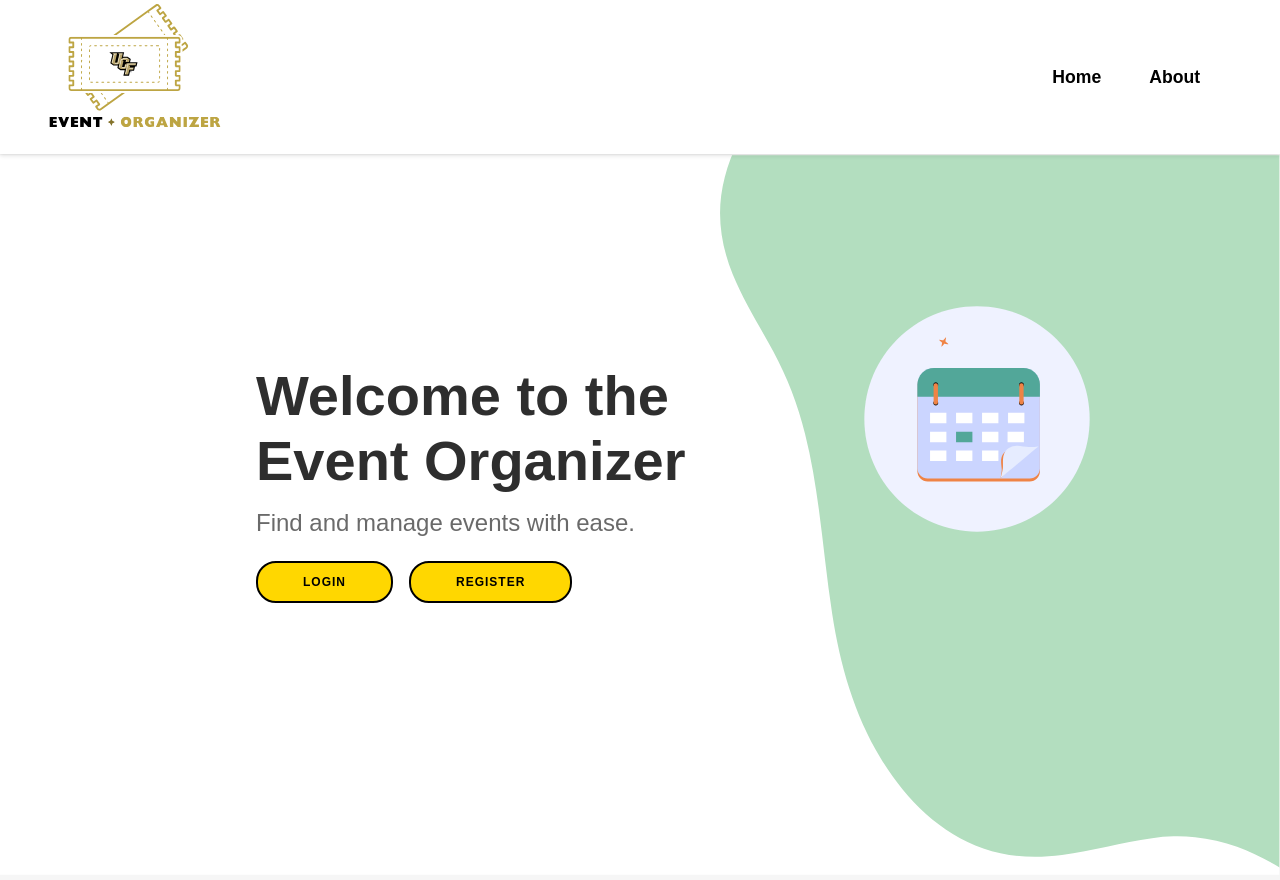
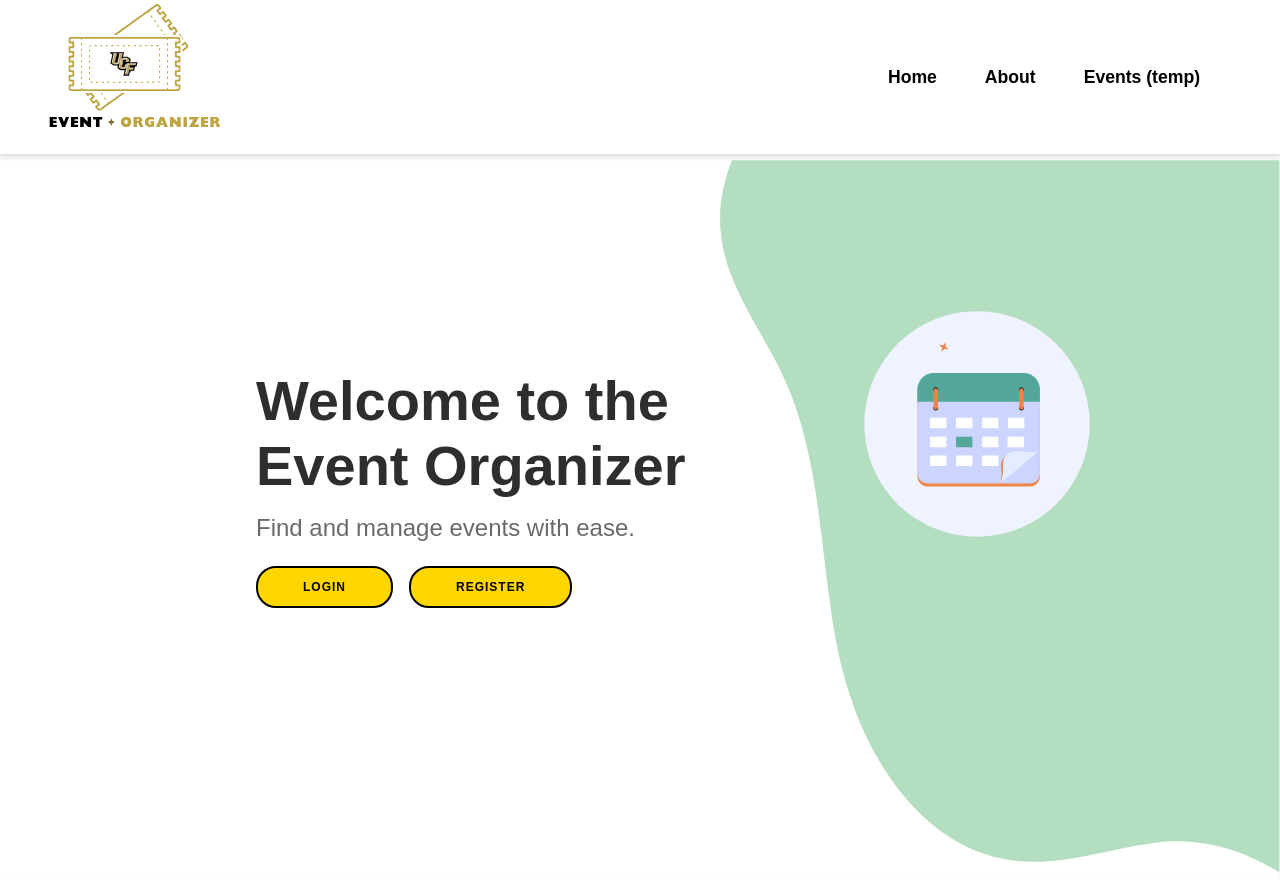
Before and after one commit to avillann00/event-organizer, a React (Vite) app in the folder website/: page / in a window 1280 px wide. Built offline with nearby package versions, Linux system fonts and the light colour scheme.

Commit message:
fixes by copilot

```diff
--- a/website/src/components/Navbar.tsx
+++ b/website/src/components/Navbar.tsx
@@ -11,8 +11,9 @@ export default function Navbar() {
       </div>
 
       <div className="navbar-links-container">
-        <a href="">Home</a>
-        <a href="">About</a>
+        <a href="/">Home</a>
+        <a href="/about">About</a>
+        <a href="/events">Events (temp)</a>
       </div>
     </nav>
   );
--- a/website/src/pages/EventsListPage.tsx
+++ b/website/src/pages/EventsListPage.tsx
@@ -2,8 +2,20 @@ import { useState, useEffect } from 'react';
 import Navbar from '../components/Navbar';
 import '../styles/EventsListPage.css';
 
+interface Event {
+  _id: string;
+  title: string;
+  description: string;
+  startTime: string;
+  address: string;
+  media: string;
+  ticketPrice: number;
+  rsvpCount: number;
+  capacity: number;
+}
+
 export default function EventsListPage() {
-  const [events, setEvents] = useState<any[]>([]);
+  const [events, setEvents] = useState<Event[]>([]);
   const [loading, setLoading] = useState(true);
 
   useEffect(() => {
--- a/website/src/styles/LandingPage.css
+++ b/website/src/styles/LandingPage.css
@@ -2,7 +2,7 @@
   margin: 0;
   padding: 0;
   box-sizing: border-box;
-  font-family: "Reem Kufi", sans-serif !important;
+  font-family: "Reem Kufi", sans-serif;
 }
 
 body {
@@ -22,7 +22,7 @@ body {
   position: relative;
   min-height: 100vh;
   overflow: hidden;
-  margin-top: 75px;
+  margin-top: 80px;
 }
 
 .home-banner-background {
```
